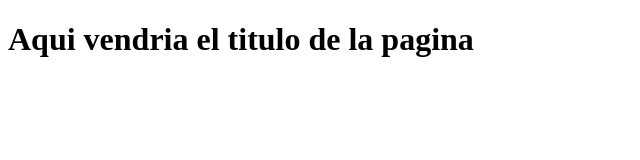
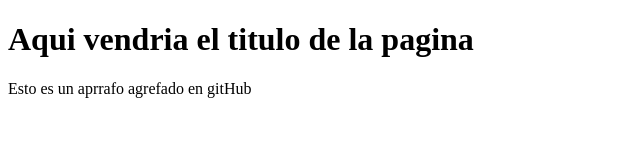
Before and after one commit to agalloch152/UsoGitVSC, a plain HTML site: page index.html in a window 1280 px wide. Shown: the whole page, without its empty margins (0-640 px from the left). Drawn offline with Linux system fonts and the light colour scheme.

Commit message:
Update index.html

```diff
--- a/index.html
+++ b/index.html
@@ -7,5 +7,6 @@
 </head>
 <body>
     <h1>Aqui vendria el titulo de la pagina</h1>
+    <p>Esto es un aprrafo agrefado en gitHub</p>
 </body>
 </html>
```
